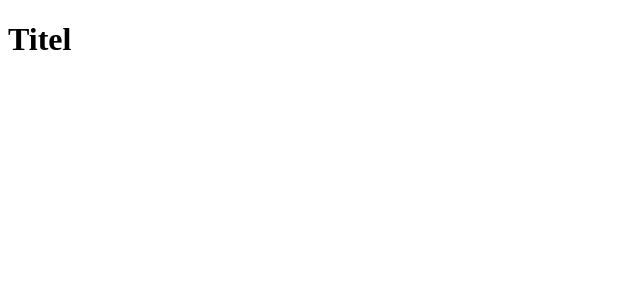
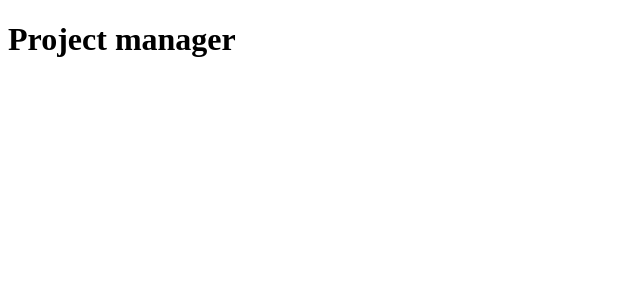
Before and after one commit to ThomasTacoVos/ProjectManager, an Angular app: page / in a window 1280 px wide. Shown: the top 300 px of the page, without its empty margins (0-640 px from the left). Built offline with nearby package versions, Linux system fonts and the light colour scheme.

Commit message:
Title change

```diff
--- a/src/app/app.component.ts
+++ b/src/app/app.component.ts
@@ -6,5 +6,5 @@ import { Component } from '@angular/core';
   styleUrls: ['./app.component.css']
 })
 export class AppComponent {
-  title = 'Titel';
+  title = 'Project manager';
 }
```
